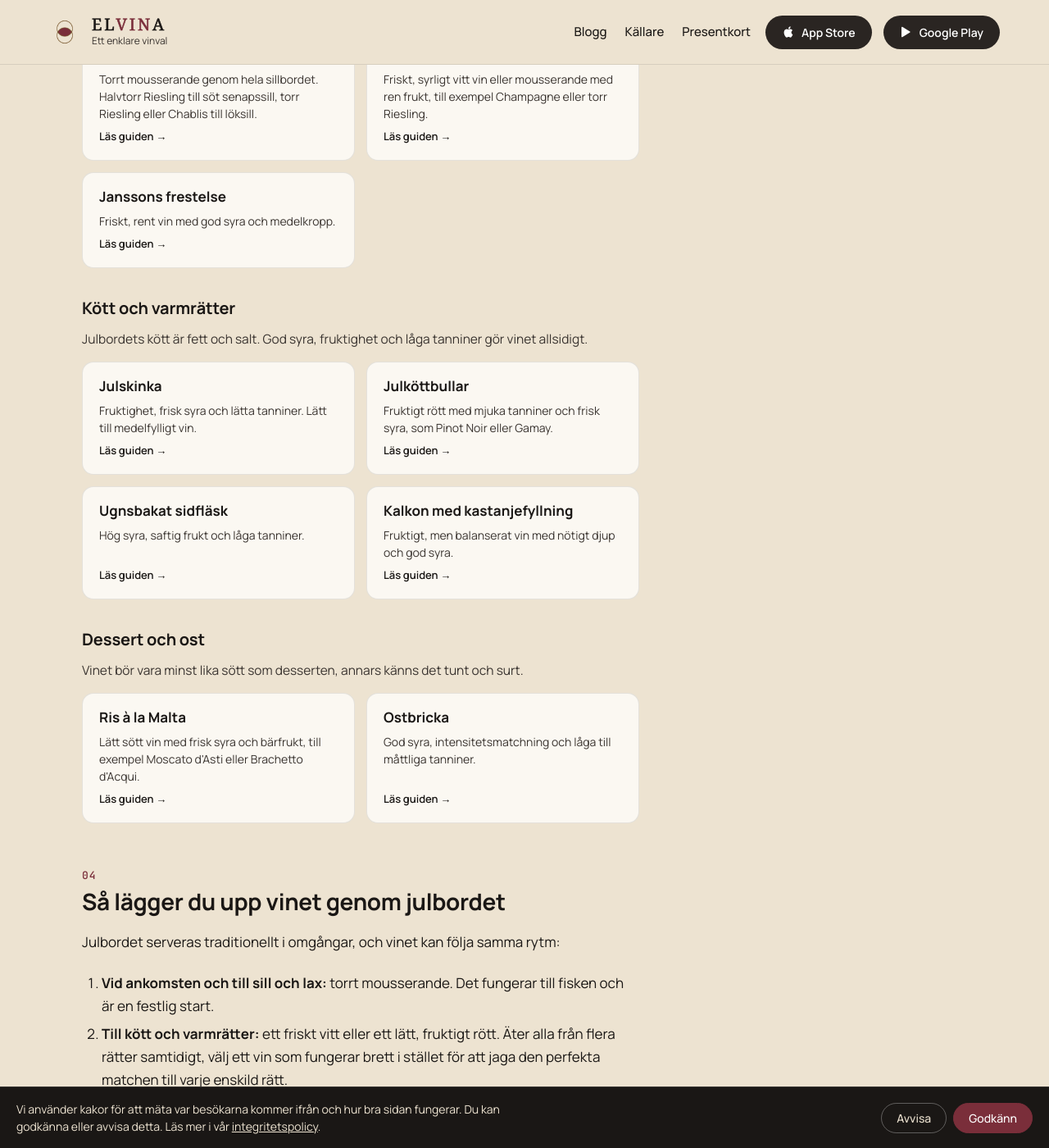
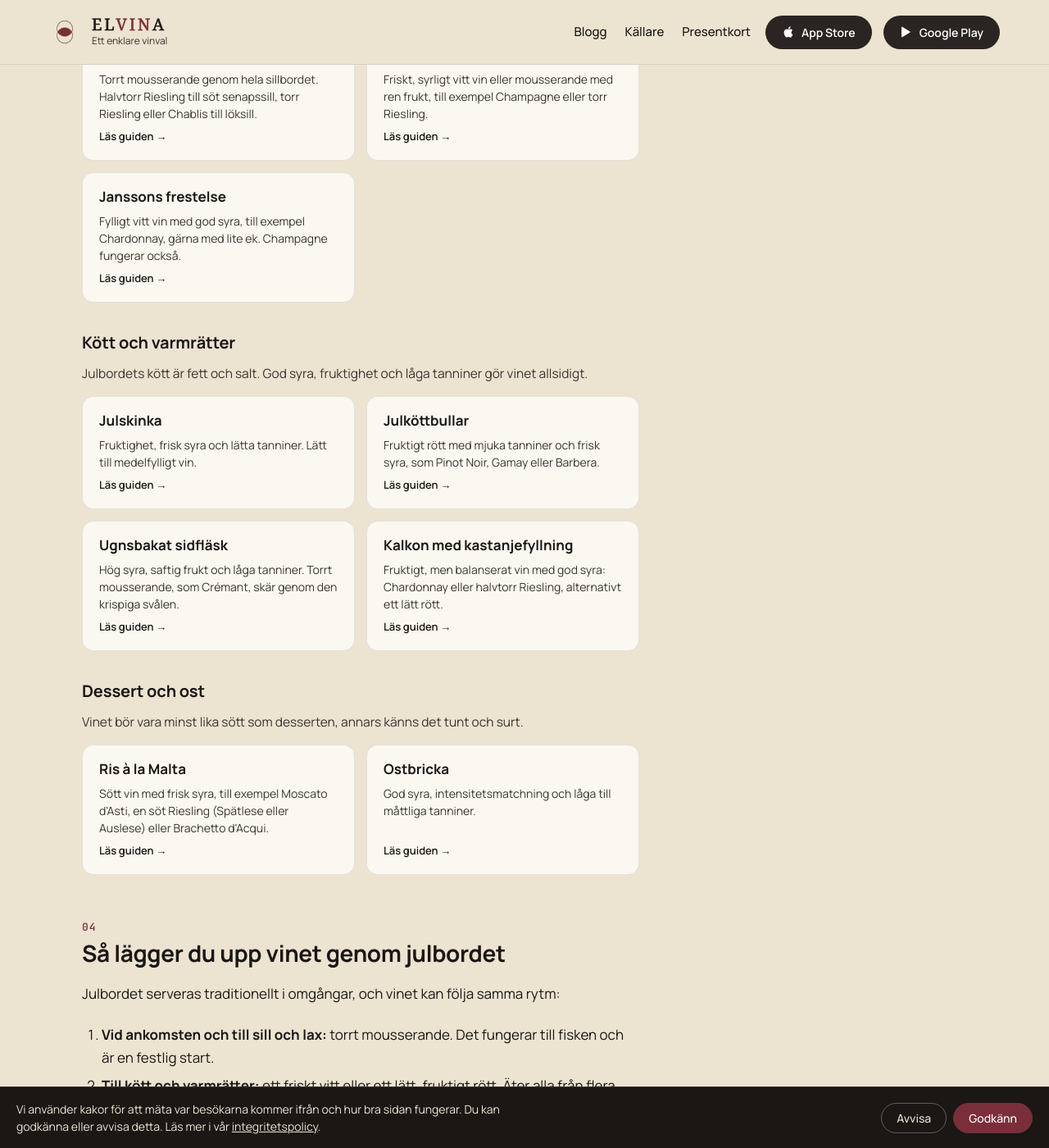
Before and after one commit to timkirstein/elvina-support, a Jekyll site: the page built from vin-till-julmat.md, in a window 1280 px wide and 1400 px high, scrolled down 2397 px. Shown: the whole window at 82% size. Built offline with Jekyll 4.4.1, drawn with Linux system fonts in a browser that asks for light colours; some web fonts are replaced.

Commit message:
Julmat guide: align with Elvina's engine (Jansson full white, Barbera, Crémant, sweet Riesling)
Co-Authored-By: Claude Opus 5.5 <noreply@anthropic.com>

```diff
--- a/vin-till-julmat.md
+++ b/vin-till-julmat.md
@@ -22,7 +22,7 @@ courses:
         wine: "Friskt, syrligt vitt vin eller mousserande med ren frukt, till exempel Champagne eller torr Riesling."
         url: /blogg/vin-till-gravad-lax/
       - name: "Janssons frestelse"
-        wine: "Friskt, rent vin med god syra och medelkropp."
+        wine: "Fylligt vitt vin med god syra, till exempel Chardonnay, gärna med lite ek. Champagne fungerar också."
         url: /blogg/vin-till-janssons-frestelse/
   - title: "Kött och varmrätter"
     intro: "Julbordets kött är fett och salt. God syra, fruktighet och låga tanniner gör vinet allsidigt."
@@ -31,19 +31,19 @@ courses:
         wine: "Fruktighet, frisk syra och lätta tanniner. Lätt till medelfylligt vin."
         url: /blogg/vin-till-julskinka/
       - name: "Julköttbullar"
-        wine: "Fruktigt rött med mjuka tanniner och frisk syra, som Pinot Noir eller Gamay."
+        wine: "Fruktigt rött med mjuka tanniner och frisk syra, som Pinot Noir, Gamay eller Barbera."
         url: /blogg/vin-till-julkottbullar/
       - name: "Ugnsbakat sidfläsk"
-        wine: "Hög syra, saftig frukt och låga tanniner."
+        wine: "Hög syra, saftig frukt och låga tanniner. Torrt mousserande, som Crémant, skär genom den krispiga svålen."
         url: /blogg/vin-till-ugnsbakat-sidflask/
       - name: "Kalkon med kastanjefyllning"
-        wine: "Fruktigt, men balanserat vin med nötigt djup och god syra."
+        wine: "Fruktigt, men balanserat vin med god syra: Chardonnay eller halvtorr Riesling, alternativt ett lätt rött."
         url: /blogg/vin-till-kalkon-med-kastanjefyllning/
   - title: "Dessert och ost"
     intro: "Vinet bör vara minst lika sött som desserten, annars känns det tunt och surt."
     dishes:
       - name: "Ris à la Malta"
-        wine: "Lätt sött vin med frisk syra och bärfrukt, till exempel Moscato d'Asti eller Brachetto d'Acqui."
+        wine: "Sött vin med frisk syra, till exempel Moscato d'Asti, en söt Riesling (Spätlese eller Auslese) eller Brachetto d'Acqui."
         url: /blogg/vin-till-ris-a-la-malta/
       - name: "Ostbricka"
         wine: "God syra, intensitetsmatchning och låga till måttliga tanniner."
@@ -56,9 +56,9 @@ faq:
   - q: "Vilket vin passar till sill?"
     a: "Sillen är syrlig och salt, så välj ett friskt, syrligt vin eller ett mousserande med ren frukt. Torrt mousserande fungerar genom hela sillbordet. Till söt senapssill passar halvtorr Riesling, till löksill och matjessill torr Riesling, Chablis eller Sauvignon Blanc. Många tycker dock att snaps och öl smakar bäst till sillen."
   - q: "Vilket vin passar till Janssons frestelse?"
-    a: "Janssons frestelse är krämig och salt av ansjovis och grädde. Ett friskt, rent vin med god syra och medelkropp lyfter rätten utan att ta över. Är gratängen rik på grädde passar Chablis, en ekfri Chardonnay eller Chenin Blanc. Champagne och andra torra mousserande viner är också ett klassiskt val."
+    a: "Janssons frestelse är krämig och salt av ansjovis och grädde. Rätten behöver ett fylligt vitt vin med god syra som står emot grädden: Chardonnay, gärna med lite ek, eller en fyllig Chenin Blanc. Lätta, tunna viner försvinner bredvid gratängen. Champagne och andra torra mousserande viner är också ett klassiskt val."
   - q: "Vilket vin passar till ris à la Malta?"
-    a: "Ett lätt sött vin med frisk syra och bärfrukt, till exempel Moscato d'Asti, Asti eller Brachetto d'Acqui. Är hallonsåsen mycket söt bör vinet vara minst lika sött."
+    a: "Ett sött vin med frisk syra, till exempel Moscato d'Asti, Asti, en söt Riesling (Spätlese eller Auslese) eller Brachetto d'Acqui. Är hallonsåsen mycket söt bör vinet vara minst lika sött."
   - q: "Hur hittar jag en konkret flaska på Systembolaget?"
     a: "Beskriv rätten i Elvina-appen, så får du konkreta viner ur sortimentet i den Systembolagsbutik du väljer, med en förklaring till varför varje vin passar."
 ---
```
